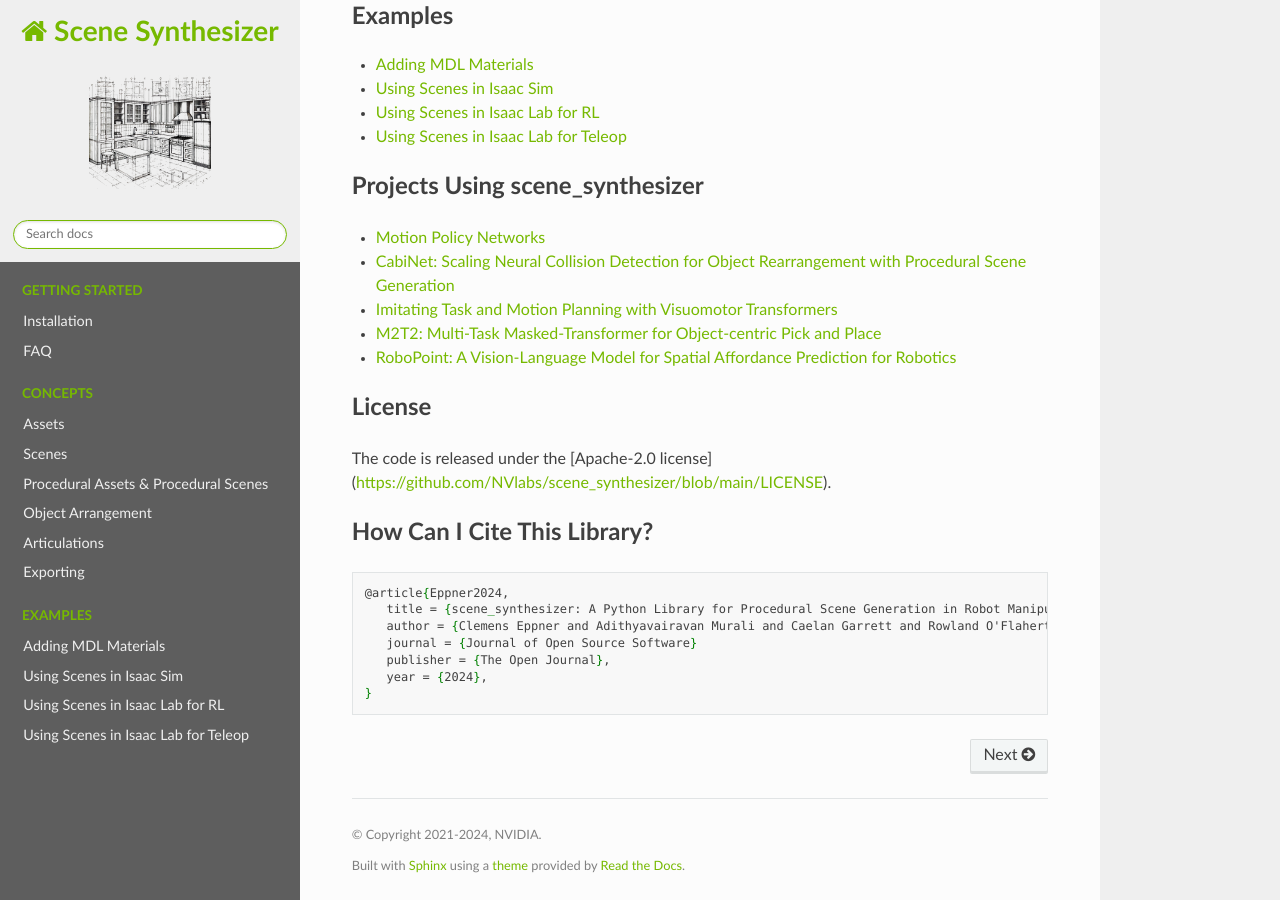
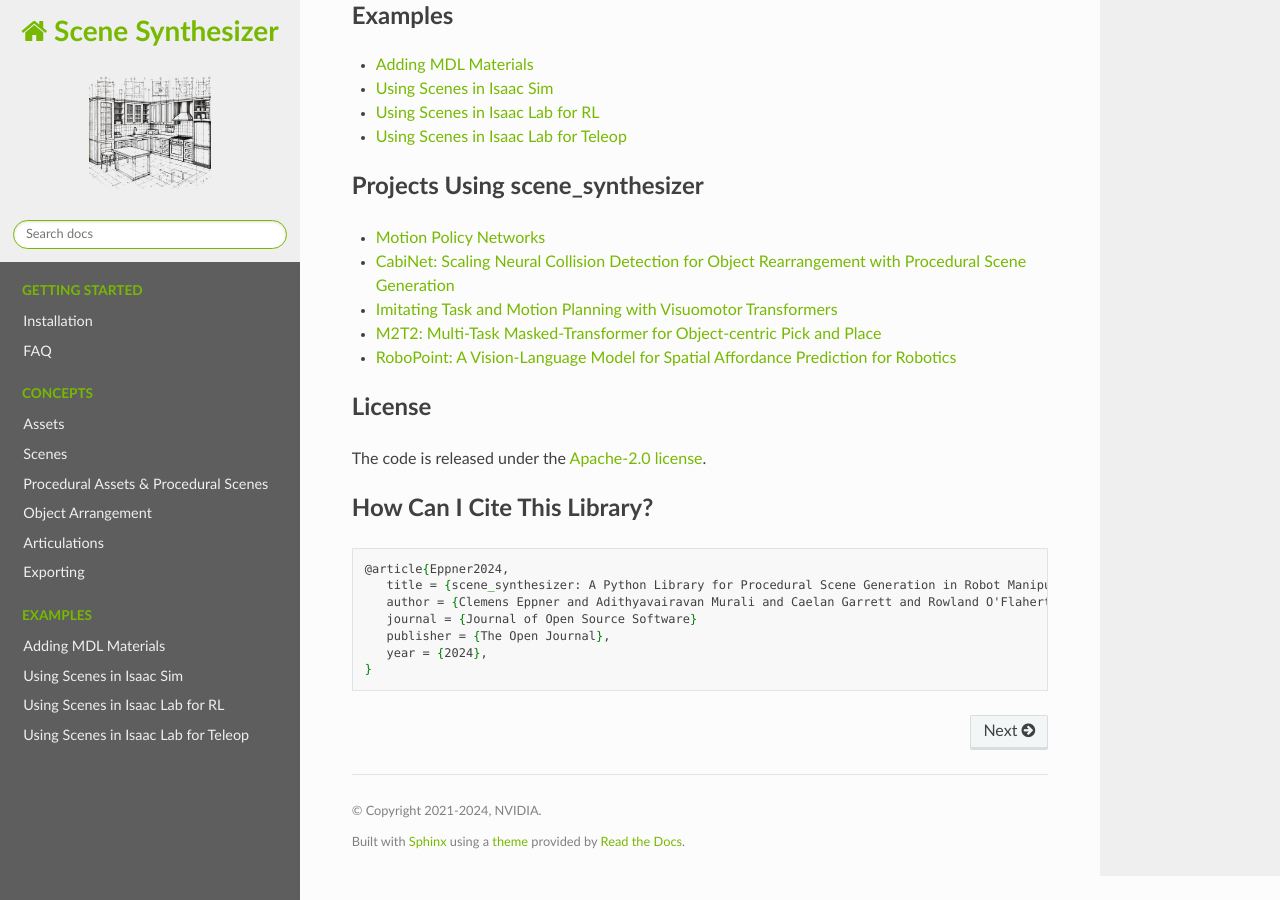
Before and after one commit to ptrkhr/scene_synthesizer, a Sphinx documentation site: the page built from docs/index.rst, in a window 1280 px wide and 900 px high, scrolled down 1025 px. Built offline with Sphinx 7.4.7 and the Read the Docs theme 3.1.0, drawn with Linux system fonts in a browser that asks for light colours; pages that are not in the unit, such as notebooks, are missing from menus; the version number could not be read and is left out.

Commit message:
Version v1.7.0

```diff
--- a/docs/index.rst
+++ b/docs/index.rst
@@ -62,7 +62,7 @@ Projects Using scene_synthesizer
 License
 =======
 
-The code is released under the [Apache-2.0 license](https://github.com/NVlabs/scene_synthesizer/blob/main/LICENSE).
+The code is released under the `Apache-2.0 license <https://github.com/NVlabs/scene_synthesizer/blob/main/LICENSE>`__.
 
 How Can I Cite This Library?
 ============================
```
